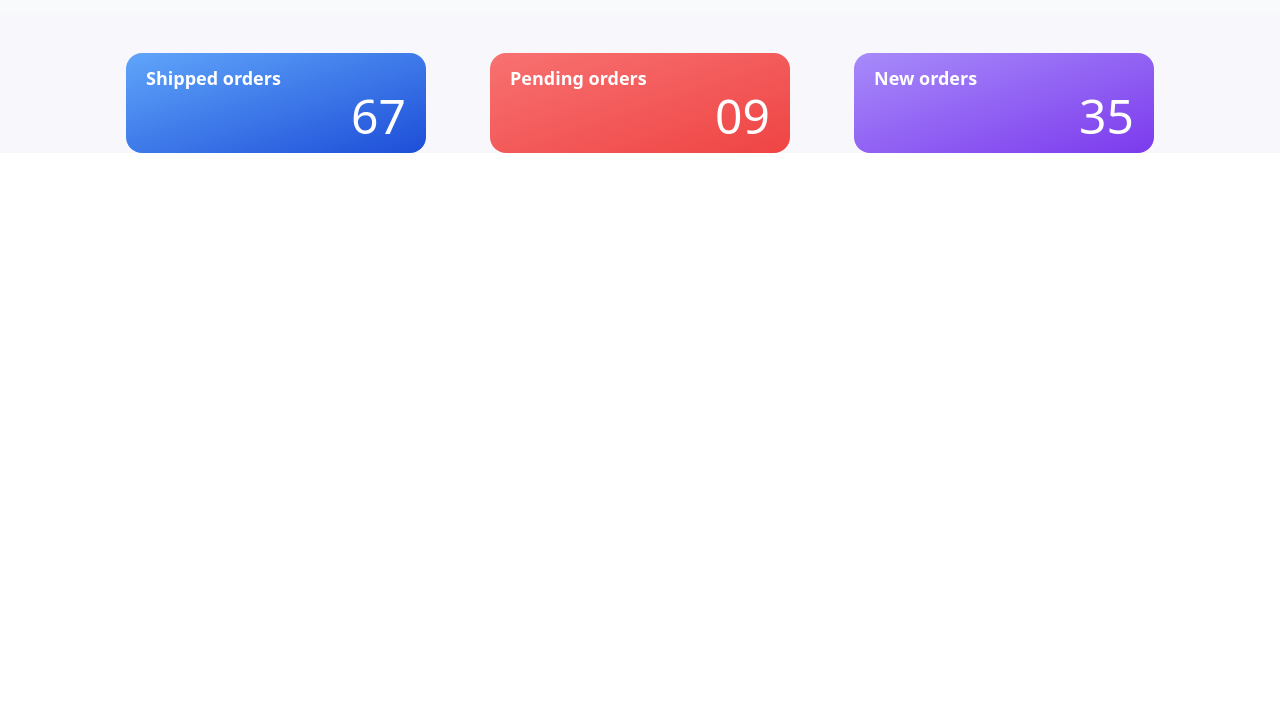
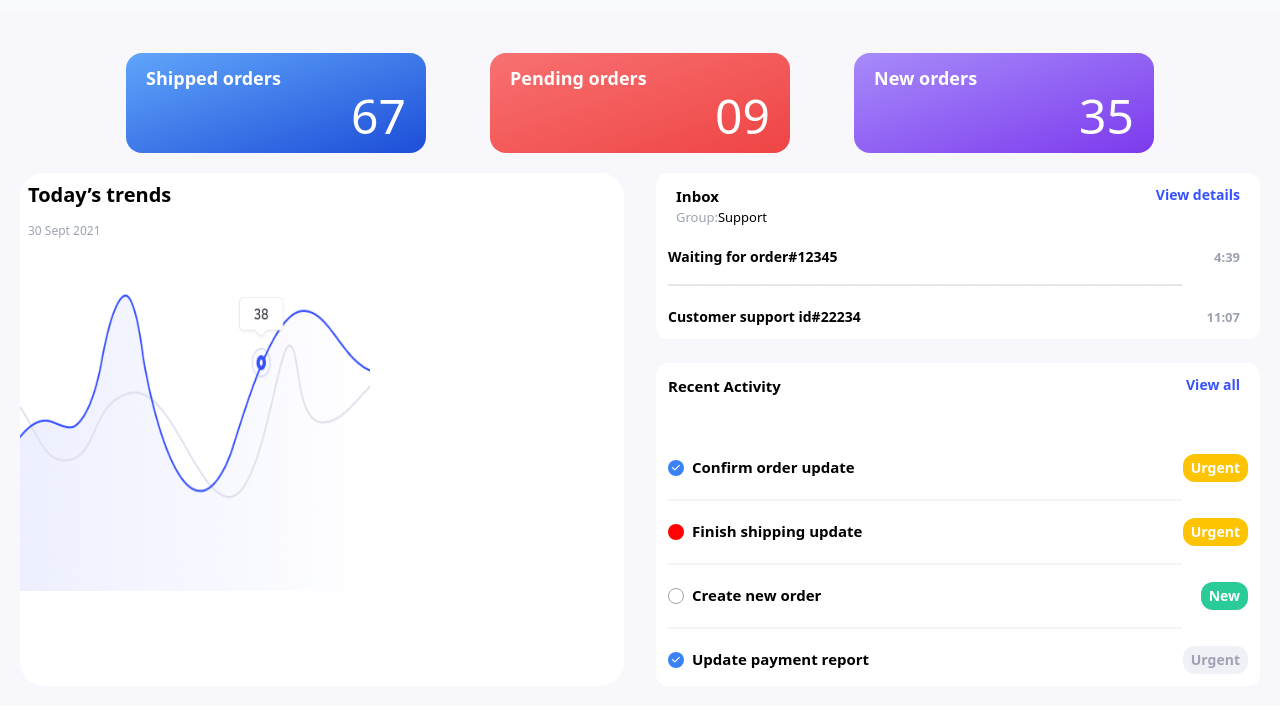
Before and after one commit to tomasnabil1/Dashboard, a website: page pages/home.html in a window 1280 px wide. Shown: the part 71-784 px from the top of the page. Drawn offline with nearby package versions, Linux system fonts and the light colour scheme.

Commit message:
upgraded

```diff
--- a/pages/home.html
+++ b/pages/home.html
@@ -48,9 +48,9 @@
         <img src="../images/WhatsApp Image 2025-09-28 at 19.33.19_b79c967a.jpg"
           class="w-10 h-10 rounded-full object-cover">
       </div>
+    </div>
 
-    </div>
-    <!--  -->
+    <!-- Orders  -->
     <div class="items-center w-full flex flex-col gap-y-5 md:flex-row gap-x-16 justify-center pt-10">
 
       <div class="w-[300px] h-[100px] rounded-2xl px-5 bg-gradient-to-br from-blue-400 to-blue-700">
@@ -70,8 +70,130 @@
     </div>
 
 
+    <!-- Analysis -->
+    <div class="grid grid-cols-2 p-5 gap-x-8">
 
-  </div>
+      <!-- First div -->
+      <div class="bg-white rounded-3xl  ">
+        <h1 class="text-xl text-black font-semibold p-2">Today’s trends</h1>
+        <span class=" text-gray-400 font-normal p-2" style="font-size: 12px;">30 Sept 2021</span>
+        <img src="../images/graphic_main.png" alt="" class="w-[350px] h-[350px] bg-white ">
+      </div>
+
+      <!-- Second div -->
+      <div class="flex flex-col">
+        <!-- First col -->
+
+        <div class="items-center bg-white rounded-xl ">
+          <div class="p-3">
+            <h1 class=" text-black font-bold pl-2 flex justify-between" style="font-size: 15px;">Inbox <span
+                class="text-sm font-semibold pr-2" style="color: #3751FF;">View details</span></h1>
+
+            <h2 class=" text-gray-400 pl-2" style="font-size: 13px;">Group:<span class=" text-black font-thin"
+                style="font-size: 13px;">Support</span></h2>
+
+
+            <h1 class="text-sm font-semibold pt-5 flex justify-between">Waiting for order#12345 <span
+                class="text-gray-400 text-end pr-2" style="font-size: 13px;">4:39</span></h1>
+
+            <pre class="text-sm text-gray-400">_____________________________________________________________</pre>
+
+            <h1 class="text-sm font-semibold pt-5 flex justify-between">Customer support id#22234<span
+                class="text-gray-400 pr-2 " style="font-size: 13px;">11:07</span></h1>
+
+          </div>
+        </div>
+
+        <!-- Second col -->
+        <div class="items-center bg-white rounded-xl mt-6">
+          <div class="p-3 ga-y-10">
+            <div>
+              <h1 class=" text-black font-semibold flex justify-between" style="font-size: 15px;">Recent Activity <span
+                  class="text-sm font-semibold pr-2" style="color: #3751FF;">View all</span></h1>
+            </div>
+            <div class="pt-10">
+              <div class="flex justify-between items-center pt-4">
+                <div class="flex items-center gap-2">
+
+                  <span class="flex items-center justify-center w-4 h-4 rounded-full bg-blue-500">
+                    <i class="fa-solid fa-check text-[9px] text-white"></i>
+                  </span>
+
+                  <h1 class="text-black font-semibold" style="font-size: 15px;">Confirm order update</h1>
+                </div>
+
+                <span
+                  class="text-sm font-semibold px-2 py-1 text-white rounded-xl inline-flex items-center justify-center"
+                  style="background-color: #FEC400;">
+                  Urgent
+                </span>
+
+              </div>
+
+
+              <pre class="text-sm text-gray-300">_____________________________________________________________</pre>
+
+              <div class="flex justify-between items-center pt-4">
+
+                <div class="flex items-center gap-2">
+                  <span class="w-4 h-4  flex items-center justify-center rounded-2xl" style="background-color: #FF0303;">
+                  </span>
+                  <h1 class="text-black font-semibold" style="font-size: 15px;">Finish shipping update</h1>
+                </div>
+
+                <span
+                  class="text-sm font-semibold px-2 py-1 text-white rounded-xl inline-flex items-center justify-center"
+                  style="background-color: #FEC400;">
+                  Urgent
+                </span>
+
+              </div>
+
+              <pre class="text-sm text-gray-300">_____________________________________________________________</pre>
+
+              <div class="flex justify-between items-center pt-4">
+
+                <div class="flex items-center gap-2">
+                  <span class="w-4 h-4 border border-gray-400 flex items-center justify-center rounded-2xl ">
+                  </span>
+                  <h1 class="text-black font-semibold" style="font-size: 15px;">Create new order</h1>
+                </div>
+
+                <span
+                  class="text-sm font-semibold px-2 py-1 text-white rounded-xl inline-flex items-center justify-center"
+                  style="background-color: #29CC97;">
+                  New
+                </span>
+
+              </div>
+              <pre class="text-sm text-gray-300">_____________________________________________________________</pre>
+
+              <div class="flex justify-between items-center pt-4">
+                <div class="flex items-center gap-2">
+
+                  <span class="flex items-center justify-center w-4 h-4 rounded-full bg-blue-500">
+                    <i class="fa-solid fa-check text-[9px] text-white"></i>
+                  </span>
+
+                  <h1 class="text-black font-semibold" style="font-size: 15px;">Update payment report</h1>
+                </div>
+
+                <span
+                  class="text-sm font-semibold px-2 py-1  rounded-xl inline-flex items-center justify-center"
+                  style="background-color: #F0F1F7; color: #9FA2B4;">
+                  Urgent
+                </span>
+
+              </div>
+
+            </div>
+          </div>
+
+        </div>
+      </div>
+
+
+    </div>
 
 
 
```
Also changed, not shown: images/graphic_main.png (added).
